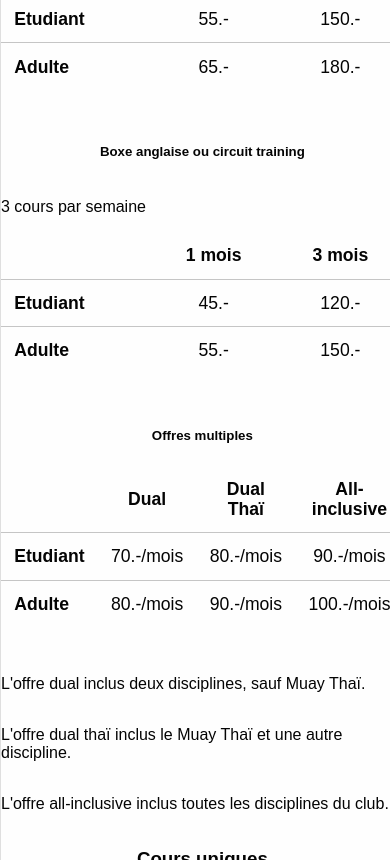
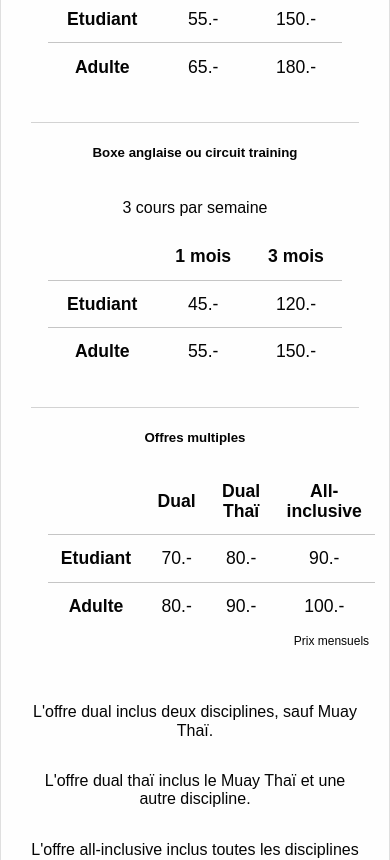
Before and after one commit to drafolin/siam-gym, a React (Vite) app: page /cours in a window 390 px wide. Shown: the part 1140-2000 px from the top of the page. Built offline with nearby package versions, Linux system fonts and the light colour scheme; a web font is replaced by a local one.

Commit message:
better mobile style

```diff
--- a/src/pages/cours/index.scss
+++ b/src/pages/cours/index.scss
@@ -17,6 +17,7 @@ main.page-cours {
         align-items: center;
         display: flex;
         flex-direction: column;
+        text-align: center;
 
         @media screen and (min-width: 750px) {
           display: grid;
@@ -28,7 +29,14 @@ main.page-cours {
           .price-table {
             display: flex;
             flex-direction: column;
-            margin-bottom: 2em;
+            margin-bottom: 1em;
+            padding-bottom: 1em;
+            text-align: center;
+            width: 90%;
+          }
+
+          &>div:not(:last-child) {
+            border-bottom: 1px solid lightgray;
           }
           &:last-child:nth-child(odd) {
             grid-column: 2 / 4;
@@ -53,5 +61,16 @@ main.page-cours {
   .w1 {
     display: grid;
     grid-template-columns: 1fr;
+    justify-items: center;
+  }
+
+  table {
+    tfoot {
+      td {
+        text-align: right;
+        font-size: 12px;
+        padding: .5em;
+      }
+    }
   }
 }
--- a/src/pages/cours/index.tsx
+++ b/src/pages/cours/index.tsx
@@ -86,18 +86,23 @@ export const Page = () => {
                   <th>All-inclusive</th>
                 </tr>
                 </thead>
+                <tfoot>
+                <tr>
+                  <td colSpan={4}>Prix mensuels</td>
+                </tr>
+                </tfoot>
                 <tbody>
                 <tr>
                   <td>Etudiant</td>
-                <td>70.-/mois</td>
-                <td>80.-/mois</td>
-                <td>90.-/mois</td>
+                  <td>70.-</td>
+                  <td>80.-</td>
+                  <td>90.-</td>
                 </tr>
                 <tr>
                   <td>Adulte</td>
-                <td>80.-/mois</td>
-                <td>90.-/mois</td>
-                <td>100.-/mois</td>
+                  <td>80.-</td>
+                  <td>90.-</td>
+                  <td>100.-</td>
                 </tr>
                 </tbody>
               </table>
```
Lines whose indentation alone changed are shown as unchanged.
